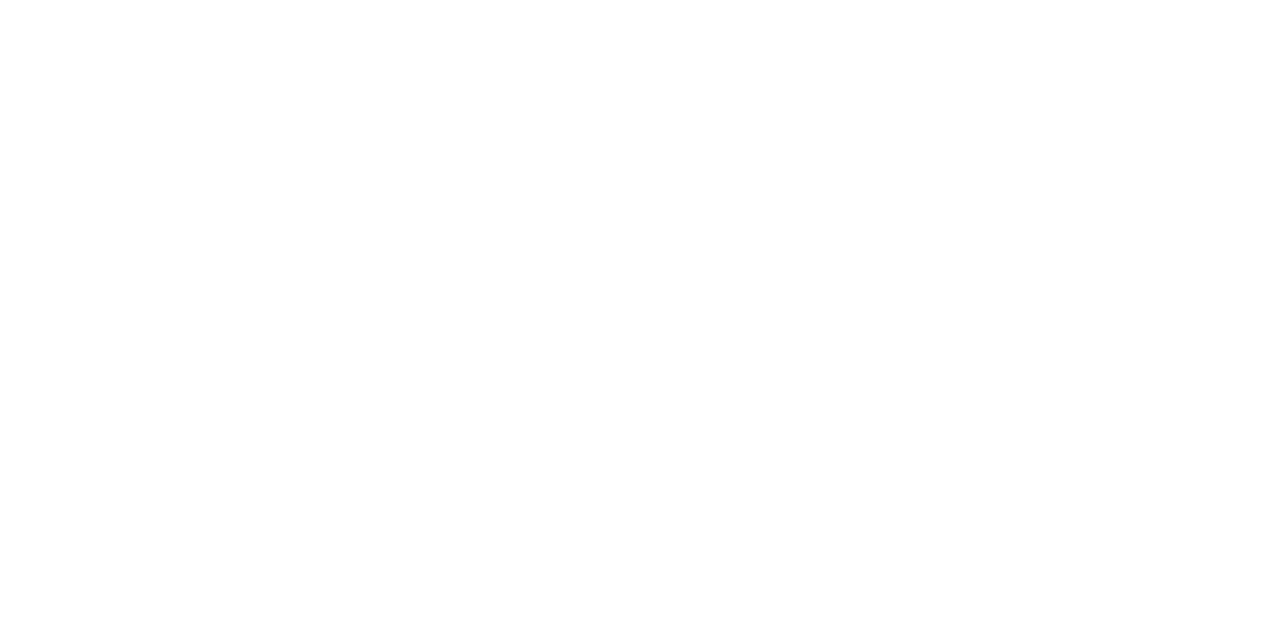
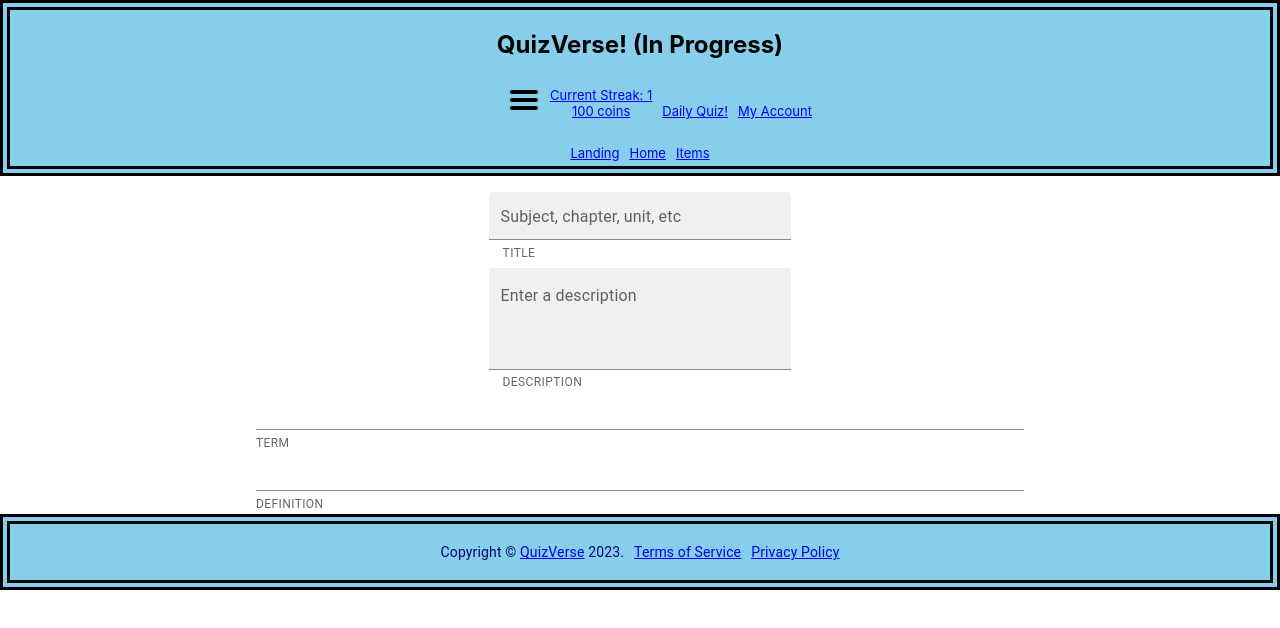
Before and after one commit to agiledev-students-spring2023/final-project-quizverse, a React (Create React App) app in the folder front-end/: page /create-set in a window 1280 px wide. Before the commit this address had no page. Shown: the top 628 px of the page. Built offline with nearby package versions, Linux system fonts and the light colour scheme.

Commit message:
initialized study set creation screen

```diff
--- a/front-end/src/App.js
+++ b/front-end/src/App.js
@@ -11,6 +11,7 @@ import { createTheme , ThemeProvider } from '@mui/material/styles';
 import Items from './components/Items/Items'
 import Terms from './components/Terms/Terms'
 import Privacy from './components/Privacy/Privacy'
+import CreateSet from './components/CreateSet/CreateSet'
 
 const theme = createTheme({
   palette: {
@@ -26,6 +27,7 @@ const theme = createTheme({
     },
   },
 })
+
 const App = props => {
   return (
     <>
@@ -44,6 +46,7 @@ const App = props => {
           <Route path="/items" element={<Items />} />
           <Route path="/terms" element={<Terms />} />
           <Route path="/privacy" element={<Privacy />} />
+          <Route path="/create-set" element={<CreateSet />} />
         </ Route>
       </Routes>
       </ThemeProvider>
--- /dev/null
+++ b/front-end/src/components/CreateSet/CreateSet.js
@@ -0,0 +1,62 @@
+import { TextField, FormControl, Box, Stack } from "@mui/material"
+import { useState, useEffect } from "react"
+
+const CreateSet = (props) => {
+  const [title, setTitle] = useState("")
+  const [description, setDescription] = useState("")
+  // const [terms, setTerms] = useState({})
+  // use a react state object to track each term-def combo
+
+  useEffect(() => {
+    console.log(title)
+  }, [title])
+
+  return (
+    <div>
+      <FormControl sx={{ m: 1, width: '30ch'}} variant="outlined">
+        <TextField
+          // InputLabelProps={{
+          //   style: {
+          //     height,
+          //   },
+          // }}
+
+          margin="dense"
+          id="filled-basic" label="Subject, chapter, unit, etc" variant="filled" size="small" value={title} helperText="TITLE" onChange={(evt) => {
+            console.log(evt.target.value)
+            setTitle(evt.target.value)
+        }}/>
+        <TextField id="filled-basic" label="Enter a description" helperText="DESCRIPTION" variant="filled" multiline rows={3} value={description} onChange={(evt) => {
+          console.log(evt.target.value)
+          setDescription(evt.target.value)
+        }}/>
+      </FormControl>
+
+      <Box sx={{
+        width: "60vw",
+        height: "auto",
+        margin: "auto",
+        borderRadius: 1,
+        // backgroundColor: '#44008b',
+      }}>
+
+        <Stack spacing={1}>
+          <TextField id="filled-basic"  variant="standard" size="small"  helperText="TERM" onChange={(evt) => {
+                console.log(evt.target.value)
+
+          }}/>
+          <TextField id="filled-basic"  variant="standard" size="small"  helperText="DEFINITION" onChange={(evt) => {
+                console.log(evt.target.value)
+
+          }}/>
+        </Stack>
+
+      </Box>
+
+
+
+    </div>
+  )
+}
+
+export default CreateSet
```
Also changed, not shown: front-end/src/components/CreateSet/CreateSet.module.css (added).
